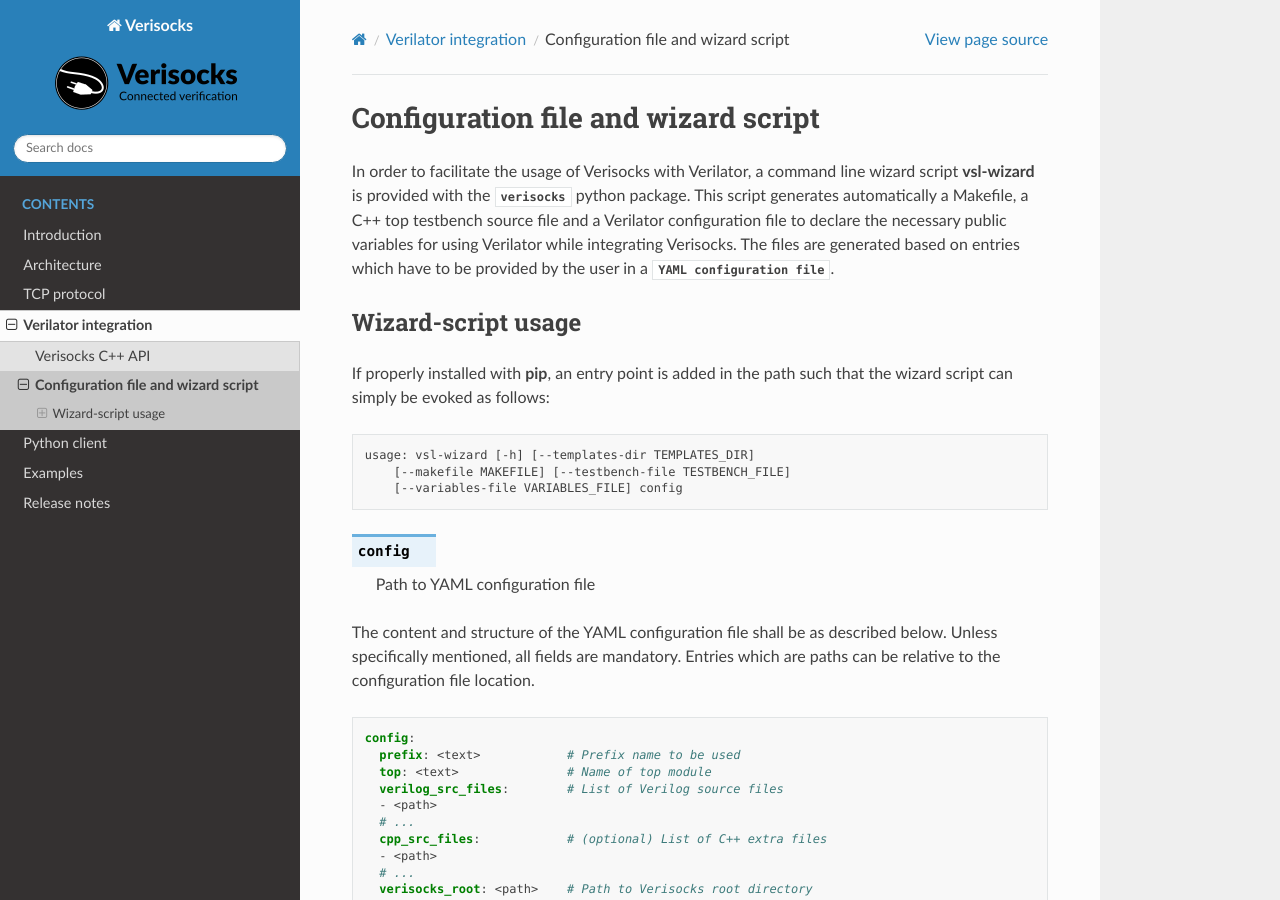
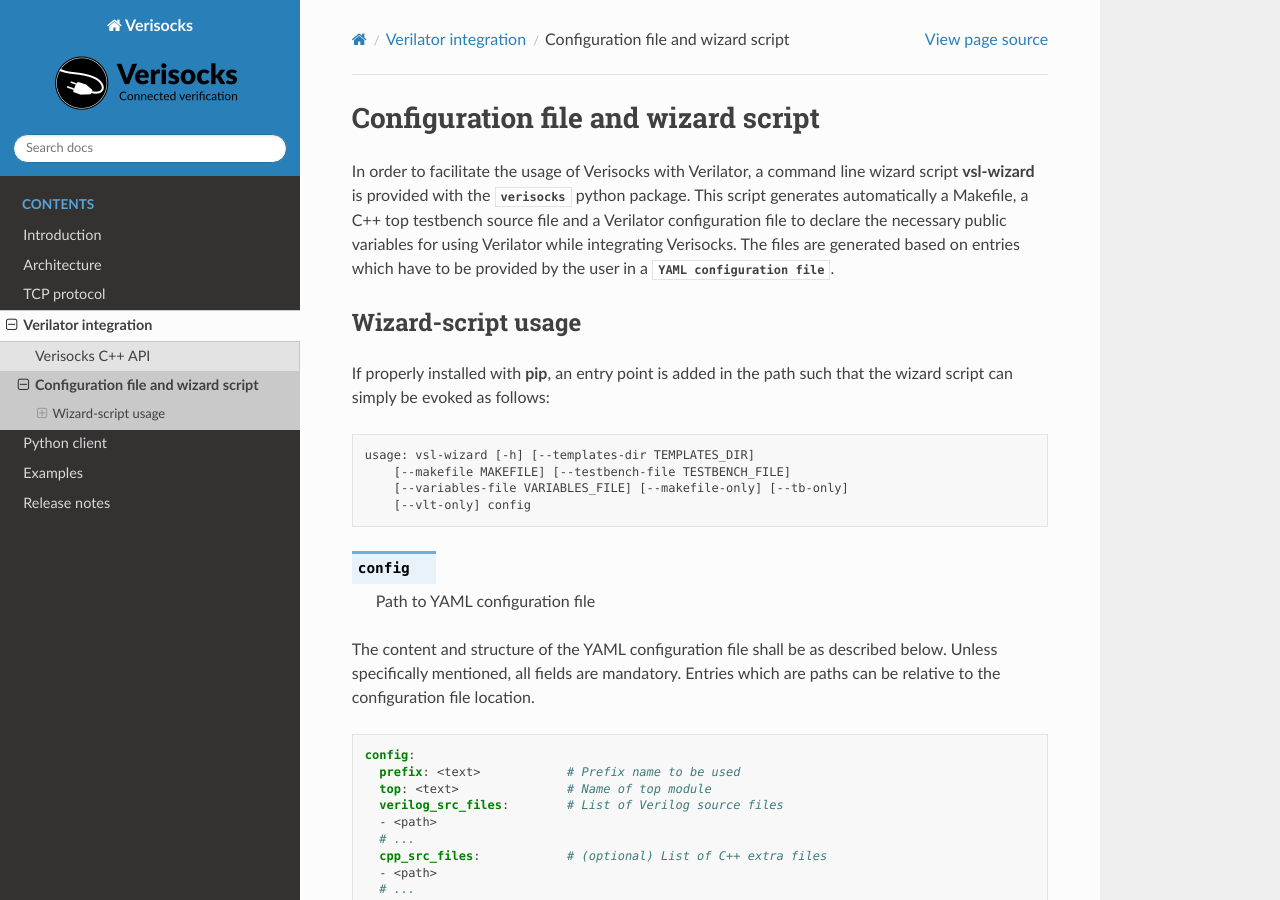
Before and after one commit to jchabloz/verisocks, a Sphinx documentation site: the page built from docs/src/vsl_wizard.rst, in a window 1280 px wide and 900 px high. Built offline with Sphinx 7.4.7 and the Read the Docs theme 3.1.0, drawn with Linux system fonts in a browser that asks for light colours; some of the changed text lies outside the part shown.

Commit message:
Updated documentation for vsl-wizard

```diff
--- a/docs/src/vsl_wizard.rst
+++ b/docs/src/vsl_wizard.rst
@@ -23,7 +23,8 @@
 
     usage: vsl-wizard [-h] [--templates-dir TEMPLATES_DIR]
         [--makefile MAKEFILE] [--testbench-file TESTBENCH_FILE]
-        [--variables-file VARIABLES_FILE] config
+        [--variables-file VARIABLES_FILE] [--makefile-only] [--tb-only]
+        [--vlt-only] config
 
 .. program:: vsl-wizard
 
@@ -101,3 +102,15 @@
 
     Rendered Verilator configuration file for public variables (default:
     :code:`variables.vlt`)
+
+.. option:: --makefile-only
+
+    Render makefile only (unless any other \*-only option is being used)
+
+.. option:: --tb-only
+
+    Render testbench file only (unless any other \*-only option is being used)
+
+.. option:: --vlt-only
+
+    Render variables file only (unless any other \*-only option is being used)
```
